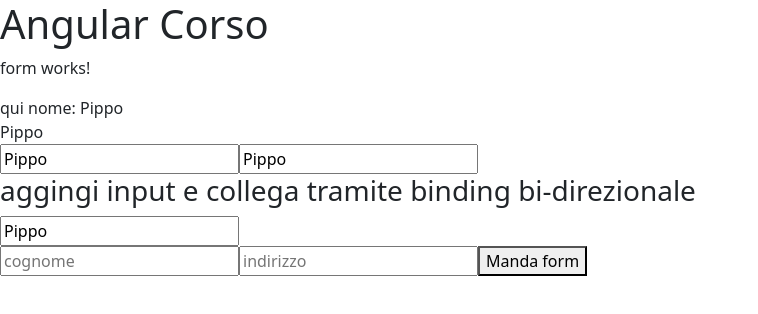
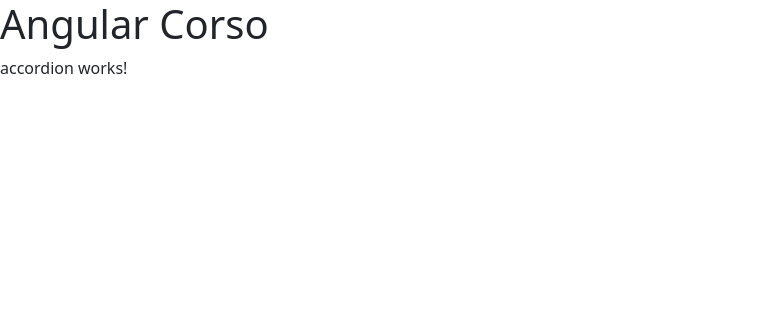
Before and after one commit to ironmanromeo/angular-corso, an Angular app: page / in a window 1280 px wide. Shown: the top 314 px of the page, without its empty margins (0-758 px from the left). Built offline with nearby package versions, Linux system fonts and the light colour scheme.

Commit message:
lezione5-allineamento

```diff
--- /dev/null
+++ b/src/app/accordion/accordion.component.html
@@ -0,0 +1 @@
+<p>accordion works!</p>
--- a/src/app/app.component.html
+++ b/src/app/app.component.html
@@ -1,3 +1,3 @@
 <h1>Angular Corso</h1>
 
-<app-form></app-form>
+<app-accordion></app-accordion>
--- a/src/app/app.module.ts
+++ b/src/app/app.module.ts
@@ -11,6 +11,7 @@ import { FormComponent } from './form/form.component';
 
 import './training_javascript'
 import './training_typescript';
+import { AccordionComponent } from './accordion/accordion.component';
 
 @NgModule({
   declarations: [
@@ -18,6 +19,7 @@ import './training_typescript';
     PostsComponent,
     PostComponent,
     FormComponent,
+    AccordionComponent,
   ],
   imports: [
     BrowserModule,
--- a/src/app/form/form.component.html
+++ b/src/app/form/form.component.html
@@ -16,3 +16,8 @@
     <input placeholder="indirizzo" #indirizzoRef>
     <button (click)="onMandaForm(cognomeRef,indirizzoRef)">Manda form</button>
 </div>
+
+<div>
+    <input placeholder="citta" #cittaRef>
+    <button (click)="onMandaCitta()">Manda citta</button>
+</div>
--- a/src/app/form/form.component.ts
+++ b/src/app/form/form.component.ts
@@ -1,4 +1,4 @@
-import { Component, OnInit } from '@angular/core';
+import { Component, ElementRef, OnInit, ViewChild } from '@angular/core';
 
 @Component({
   selector: 'app-form',
@@ -6,6 +6,8 @@ import { Component, OnInit } from '@angular/core';
   styleUrls: ['./form.component.css']
 })
 export class FormComponent {
+
+  @ViewChild("cittaRef") cittaRef?:ElementRef
 
   nome = "Pippo"
 
@@ -25,4 +27,9 @@ export class FormComponent {
     console.log("Persona da form: ",persona)
   }
 
+  onMandaCitta() {
+    const el = this.cittaRef?.nativeElement as HTMLInputElement
+    console.log("Citta: ",el.value)
+  }
+
 }
```
Also changed, not shown: src/app/accordion/accordion.component.ts (added, +13 -0 lines), src/app/accordion/accordion.component.css (added).
